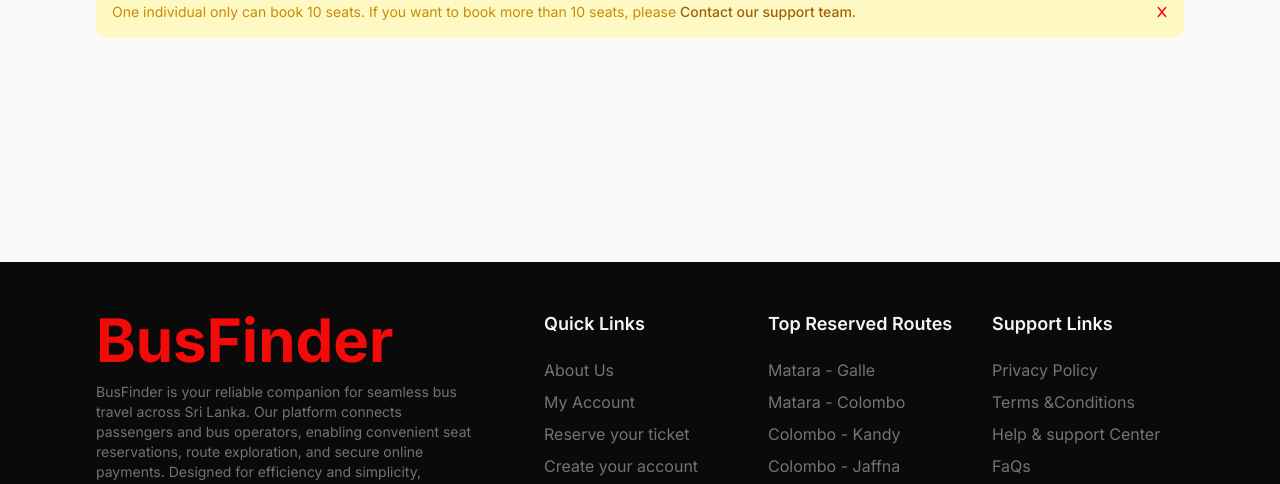
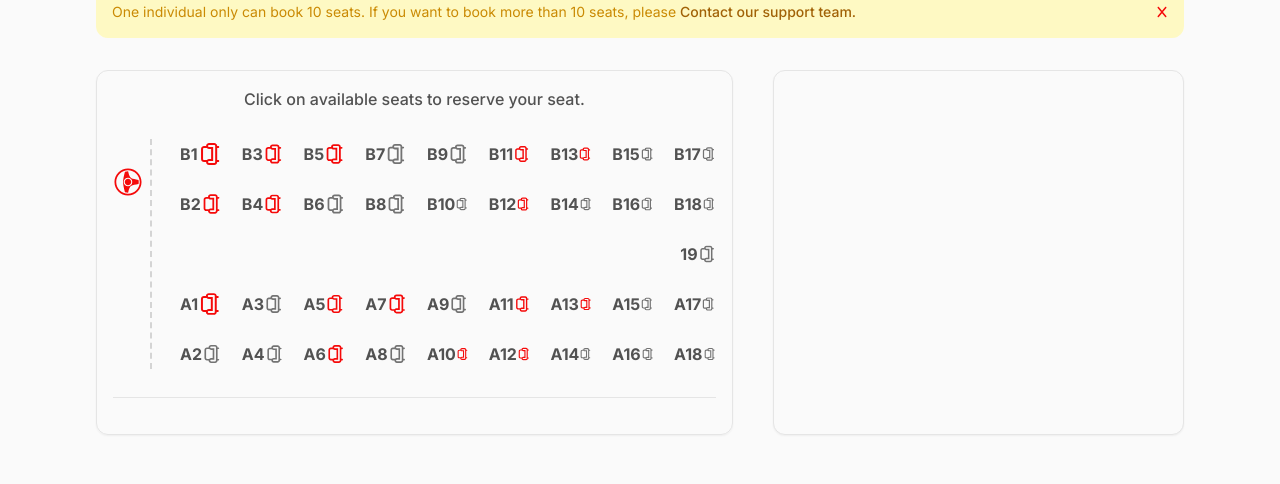
Before and after one commit to RithikRanaweera/Bus_Ticket_Booking, a React (Vite) app in the folder busticketbooking/: page /bus-tickets/detail in a window 1280 px wide. Shown: the part 302-786 px from the top of the page. Built offline with nearby package versions, Linux system fonts and the light colour scheme.

Commit message:
Create seat layout

```diff
--- a/busticketbooking/src/pages/ticket/detail/Detail.jsx
+++ b/busticketbooking/src/pages/ticket/detail/Detail.jsx
@@ -3,6 +3,7 @@
 import WarningAlert from '../../../components/alertmessage/WarningAlert'
 import { Link } from 'react-router-dom'
 import TopLayout from '../../../layout/toppage/TopLayout'
+import BusSeat from './seat/busseat/BusSeat'
 
 const Detail = () => {
 
@@ -31,7 +32,10 @@
 
             {/* Warning message */}
             <WarningAlert message={message} />
-            {/* Seet layout */}
+
+            {/* Seat layout */}
+            <BusSeat/>
+
         </div>
 
         {/* Bus details */}
--- a/busticketbooking/src/pages/ticket/detail/seat/busseat/BusSeat.jsx
+++ b/busticketbooking/src/pages/ticket/detail/seat/busseat/BusSeat.jsx
@@ -1,9 +1,184 @@
-import React from 'react'
+import React, { useState, useEffect } from 'react'
+import { GiSteeringWheel } from 'react-icons/gi';
+import busSeatData from '../../../../../constants/busseat/BusSeatData';
+import { MdOutlineChair } from 'react-icons/md';
+
 
 const BusSeat = () => {
-  return (
-    <div>BusSeat</div>
-  )
+
+    //Track seat selection
+    const [selectedSeats, setSelectedSeats] = useState([]);
+    const [showError, setShowError] = useState(false);
+
+    //Toggle seat selection
+    const handleSeatClick = (seatId) => {
+        //If the seat is already booked, ignore the click or disable it
+        const selectedSeat = busSeatData.find((seat) => seat.id === seatId);
+        if (selectedSeat.status === 'booked') {
+            return; //do nothing
+        };
+
+        //If the seat is available, select it
+        setSelectedSeats((prevSelectedSeats) => {
+            //check if the seat is already selected
+            if (prevSelectedSeats.includes(seatId)) {
+                return prevSelectedSeats.filter((seat) => seat !== seatId); // vice versa or deselect
+            } else {
+                // Show the error if more than 10 seats are selected
+                if (prevSelectedSeats.length >= 10) {
+                    setShowError(true);
+                    return prevSelectedSeats; // Do not select the seat more than 10
+                } else {
+                    return [...prevSelectedSeats, seatId];
+                }
+            }
+        })
+    };
+
+    //Hide the error message after 10 seconds
+    useEffect(() => {
+        if (showError) {
+            const timer = setTimeout(() => {
+                setShowError(false);
+            }, 10000); // 10 seconds
+
+            return () => clearTimeout(timer);
+        }
+    }, [showError]);
+
+    //function to determine seat class or seat name on status
+    const getSeatName = (seat) => {
+        if (seat.status === 'booked') {
+            return 'text-primary cursor-not-allowed' // bookes seat unavailable
+        } if (selectedSeats.includes(seat.id)) {
+            return 'text-yellow-600 cursor-pointer' // selected seat
+        }
+        return 'text-neutral-500 cursor-pointer' // available seat
+    };
+
+
+    return (
+        <div className="grid w-full grid-cols-5 gap-10">
+            {/* Seat Layout */}
+            <div className="flex items-center justify-center w-full col-span-3 p-4 border shadow-sm rounded-xl border-neutral-200">
+
+                <div className="w-full space-y-7">
+                    <p className="text-base font-medium text-center text-neutral-600">
+                        Click on available seats to reserve your seat.
+                    </p>
+
+                    {/* Seat layout */}
+                    <div className="w-full flex items-stretch gap-x-1.5">
+                        <div className="w-10 h-fit">
+                            <GiSteeringWheel className='text-3xl -rotate-90 mt-7 text-primary' />
+                        </div>
+
+                        {/* Seat rows */}
+                        <div className="flex flex-col items-center border-l-2 border-dashed border-neutral-300 pl-7">
+
+                            <div className="flex-1 space-y-5">
+                                {/* First row */}
+                                <div className="grid justify-end w-full h-auto grid-cols-9 gap-x-5">
+                                    {busSeatData.slice(0, 9).map((seat) => (
+                                        <div
+                                            key={seat.id}
+                                            className="flex items-center gap-x-0"
+                                            onClick={() => handleSeatClick(seat.id)}
+                                        >
+                                            <h6 className="text-base font-bold text-neutral-600">{seat.id}</h6>
+                                            <MdOutlineChair
+                                                className={`text-3xl -rotate-90 ${getSeatName(seat)}`} // Template literals for dynamic class names
+                                            />
+                                        </div>
+                                    ))}
+                                </div>
+
+                                {/* Second row */}
+                                <div className="grid justify-end w-full h-auto grid-cols-9 gap-x-5">
+                                    {busSeatData.slice(9, 18).map((seat) => (
+                                        <div
+                                            key={seat.id}
+                                            className="flex items-center gap-x-0"
+                                            onClick={() => handleSeatClick(seat.id)}
+                                        >
+                                            <h6 className="text-base font-bold text-neutral-600">{seat.id}</h6>
+                                            <MdOutlineChair
+                                                className={`text-3xl -rotate-90 ${getSeatName(seat)}`} // Template literals for dynamic class names
+                                            />
+                                        </div>
+                                    ))}
+                                </div>
+
+                                {/* Third row */}
+                                <div className="grid justify-end w-full h-auto grid-cols-10 gap-x-5">
+                                    <div className="col-span-9"></div>
+                                    {busSeatData.slice(18, 19).map((seat) => (
+                                        <div
+                                            key={seat.id}
+                                            className="flex items-center gap-x-0"
+                                            onClick={() => handleSeatClick(seat.id)}
+                                        >
+                                            <h6 className="text-base font-bold text-neutral-600">{seat.id}</h6>
+                                            <MdOutlineChair
+                                                className={`text-3xl -rotate-90 ${getSeatName(seat)}`} // Template literals for dynamic class names
+                                            />
+                                        </div>
+                                    ))}
+                                </div>
+
+                                {/* Fourth row */}
+                                <div className="grid justify-end w-full h-auto grid-cols-9 gap-x-5">
+                                    {busSeatData.slice(19, 28).map((seat) => (
+                                        <div
+                                            key={seat.id}
+                                            className="flex items-center gap-x-0"
+                                            onClick={() => handleSeatClick(seat.id)}
+                                        >
+                                            <h6 className="text-base font-bold text-neutral-600">{seat.id}</h6>
+                                            <MdOutlineChair
+                                                className={`text-3xl -rotate-90 ${getSeatName(seat)}`} // Template literals for dynamic class names
+                                            />
+                                        </div>
+                                    ))}
+                                </div>
+
+                                {/* Fifth row */}
+                                <div className="grid justify-end w-full h-auto grid-cols-9 gap-x-5">
+                                    {busSeatData.slice(28, 37).map((seat) => (
+                                        <div
+                                            key={seat.id}
+                                            className="flex items-center gap-x-0"
+                                            onClick={() => handleSeatClick(seat.id)}
+                                        >
+                                            <h6 className="text-base font-bold text-neutral-600">{seat.id}</h6>
+                                            <MdOutlineChair
+                                                className={`text-3xl -rotate-90 ${getSeatName(seat)}`} // Template literals for dynamic class names
+                                            />
+                                        </div>
+                                    ))}
+                                </div>
+                            </div>
+
+                        </div>
+
+
+                    </div>
+
+                    {/* reservation info */}
+                    <div className="flex items-center justify-center w-full gap-6 pt-5 border-t border-neutral-200">
+
+                    </div>
+
+                </div>
+
+            </div>
+            {/* Seat selection action */}
+            <div className="w-full col-span-2 px-6 py-4 space-y-5 border shadow-sm bg-neutral-50 rounded-xl border-neutral-200">
+
+            </div>
+            {/* Show the error message if more than 10 seats are selected */}
+        </div>
+    )
 }
 
 export default BusSeat
```
